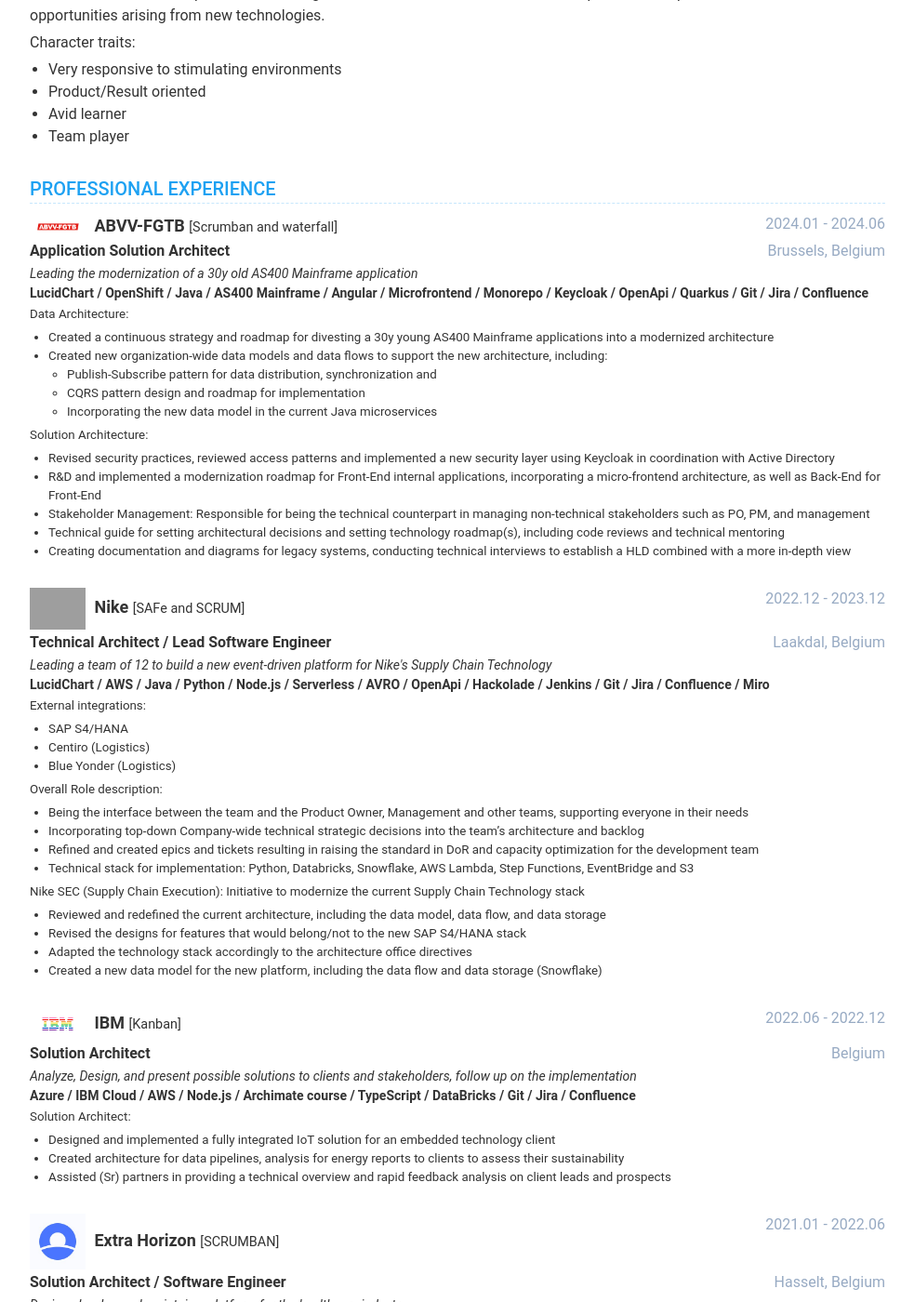
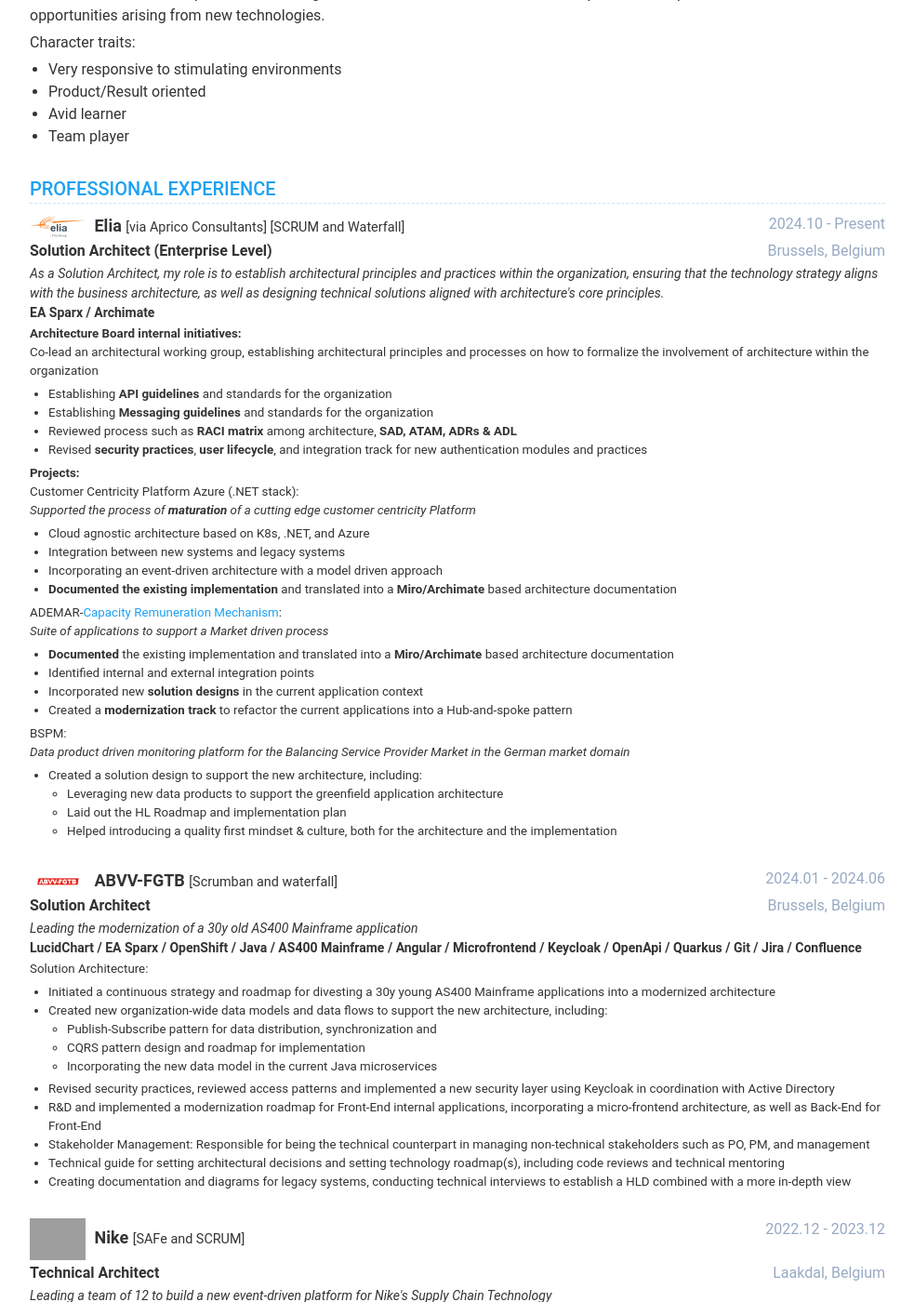
Before and after one commit to romdj/romdj.github.io, a Jekyll site: the page built from index.html, in a window 1280 px wide and 1400 px high, scrolled down 267 px. Shown: the whole window at 93% size, without its empty margins (148-1131 px from the left). Built offline with Jekyll 4.4.1, drawn with Linux system fonts in a browser that asks for light colours; nearby versions of some CDN libraries; some of the changed text lies outside the part shown; grey boxes are pictures that could not be loaded.

Commit message:
Added Elia SA XP

```diff
--- a/_data/data.yml
+++ b/_data/data.yml
@@ -107,15 +107,58 @@
   display: true
   title: Professional Experience
   items:
-    - role: Application Solution Architect
+    - role: Solution Architect (Enterprise Level)
+      technologies:
+        - ' EA Sparx'
+        - ' / Archimate'
+      management: SCRUM and Waterfall
+      time: 2024.10 - Present
+      company: Elia
+      logo: Elia-logo.svg
+      tag: via Aprico Consultants
+      rdescription: As a Solution Architect, my role is to establish architectural principles and practices within the organization, ensuring that the technology strategy aligns with the business architecture, as well as designing technical solutions aligned with architecture's core principles.
+      cdescription: ELIA is the Transmission System Operator for high-voltage electricity in Belgium.
+      location: Brussels, Belgium
+      details: |
+        **Architecture Board internal initiatives:**
+        Co-lead an architectural working group, establishing architectural principles and processes on how to formalize the involvement of architecture within the organization
+          - Establishing **API guidelines** and standards for the organization
+          - Establishing **Messaging guidelines** and standards for the organization
+          - Reviewed process such as **RACI matrix** among architecture, **SAD, ATAM, ADRs & ADL**
+          - Revised **security practices**, **user lifecycle**, and integration track for new authentication modules and practices
+
+        **Projects:**
+        Customer Centricity Platform Azure (.NET stack):
+        _Supported the process of **maturation** of a cutting edge customer centricity Platform_
+          - Cloud agnostic architecture based on K8s, .NET, and Azure
+          - Integration between new systems and legacy systems
+          - Incorporating an event-driven architecture with a model driven approach
+          - **Documented the existing implementation** and translated into a **Miro/Archimate** based architecture documentation
+
+        ADEMAR-[Capacity Remuneration Mechanism](https://www.elia.be/en/electricity-market-and-system/adequacy/capacity-remuneration-mechanism):
+        _Suite of applications to support a Market driven process_
+          - **Documented** the existing implementation and translated into a **Miro/Archimate** based architecture documentation
+          - Identified internal and external integration points
+          - Incorporated new **solution designs** in the current application context
+          - Created a **modernization track** to refactor the current applications into a Hub-and-spoke pattern
+
+        BSPM:
+        _Data product driven monitoring platform for the Balancing Service Provider Market in the German market domain_
+          - Created a solution design to support the new architecture, including:
+            - Leveraging new data products to support the greenfield application architecture
+            - Laid out the HL Roadmap and implementation plan
+            - Helped introducing a quality first mindset & culture, both for the architecture and the implementation
+
+
+    - role: Solution Architect
       technologies:
         - 'LucidChart'
+        - ' / EA Sparx'
         - ' / OpenShift'
         - ' / Java'
         - ' / AS400 Mainframe'
         - ' / Angular'
         - ' / Microfrontend'
-        - ' / Monorepo'
         - ' / Keycloak'
         - ' / OpenApi'
         - ' / Quarkus'
@@ -130,14 +173,13 @@
       cdescription: The General Federation of Belgian Labour
       location: Brussels, Belgium
       details: |
-        Data Architecture:
-          - Created a continuous strategy and roadmap for divesting a 30y young AS400 Mainframe applications into a modernized architecture
+        Solution Architecture:
+          - Initiated a continuous strategy and roadmap for divesting a 30y young AS400 Mainframe applications into a modernized architecture
           - Created new organization-wide data models and data flows to support the new architecture, including:
             - Publish-Subscribe pattern for data distribution, synchronization and
             - CQRS pattern design and roadmap for implementation
             - Incorporating the new data model in the current Java microservices
 
-        Solution Architecture:
           - Revised security practices, reviewed access patterns and implemented a new security layer using Keycloak in coordination with Active Directory
           - R&D and implemented a modernization roadmap for Front-End internal applications, incorporating a micro-frontend architecture, as well as Back-End for Front-End
           - Stakeholder Management: Responsible for being the technical counterpart in managing non-technical stakeholders such as PO, PM, and management
@@ -145,7 +187,7 @@
           - Creating documentation and diagrams for legacy systems, conducting technical interviews to establish a HLD combined with a more in-depth view
 
 
-    - role: Technical Architect / Lead Software Engineer
+    - role: Technical Architect
       technologies:
         - 'LucidChart'
         - ' / AWS'
@@ -207,10 +249,9 @@
       cdescription: Let's put smart to work
       location: Belgium
       details: |
-        Solution Architect:
           - Designed and implemented a fully integrated IoT solution for an embedded technology client
           - Created architecture for data pipelines, analysis for energy reports to clients to assess their sustainability
-          - Assisted (Sr) partners in providing a technical overview and rapid feedback analysis on client leads and prospects
+          - Assisted Senior partners in providing a technical overview and rapid feedback analysis on client leads and prospects
 
     - role: Solution Architect / Software Engineer
       technologies:
@@ -360,13 +401,24 @@
     #   details: |
     #     Self hosted Mobile media application
 
+    - name: Temps d'Arrêt Studio
+      link: https://www.github.com/romdj/tempsdarret.studio
+      tags:
+        - Svelte
+        - Node.js (TS)
+        - MongoDB
+        - Kafka
+      details: |
+        A modern portfolio and client portal for photographers, built with SvelteKit, Node.js, and MongoDB. Features public galleries, professional services, secure client access, and admin management.
+
     - name: 3point-game-nhl-standing
       link: https://www.github.com/romdj/3point-game-nhl-standing
       tags:
-        - Vue.js
-        - Node.js
+        - Svelte
+        - Node.js (TS)
+        - GraphQL
       details: |
-        Simulation of what-if the NHL was using the 3-point game present in the International (IIHF) system
+        A modern web application showcasing what NHL standings would look like using the International Ice Hockey Federation (IIHF) 3-point scoring system instead of the traditional NHL 2-point system.
 
     - name: Eindhoven Technology Meetup group
       link: https://www.meetup.com/Eindhoven-Technology-Meetup-Group/
@@ -429,10 +481,14 @@
   display: true
   title: Experience Level
   techs:
-    - name: LucidChart/CloudCraft.co/Draw.io
+    - name: LucidChart/CloudCraft.co/Draw.io/Miro
       level: 4.5
     - name: AWS (Lambda, DynamoDB, CloudFormation (and 15 other services used))
       level: 4
+    - name: Archi/EA Sparx/LeanIX
+      level: 3.5
+    - name: Archimate
+      level: 3.5
     - name: Azure (Functions, CosmosDB (and 6 other services used))
       level: 3
     - name: GCP (Cloud Functions, Firestore, Firebase, BigQuery, PubSub, Dataflow, Datastore)
@@ -440,6 +496,8 @@
     - name: Node.js (JavaScript, TypeScript)
       level: 4
     - name: Scala/Java/Kotlin
+      level: 3
+    - name: .NET/Blazor/C#/.NET Core
       level: 3
     - name: Spark/DataBricks/PySpark
       level: 3
```
